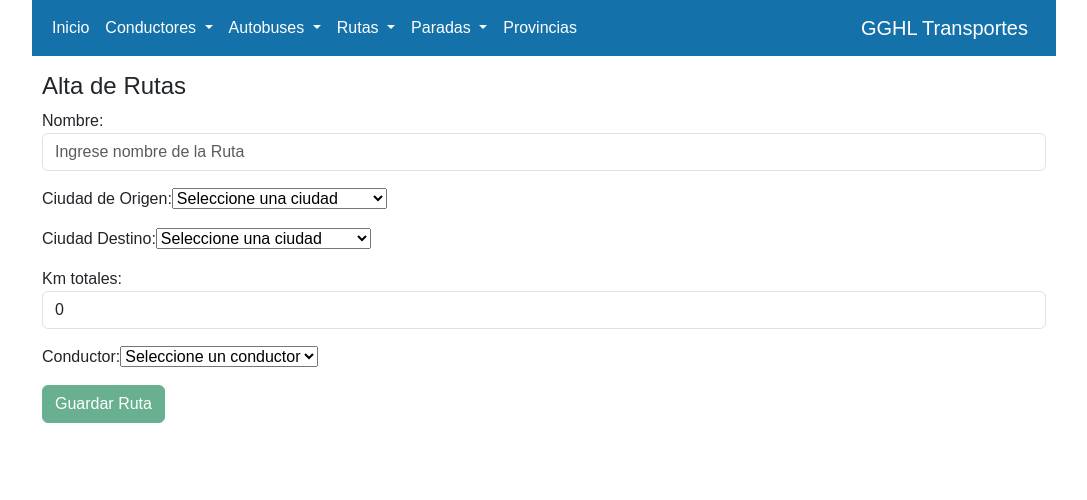
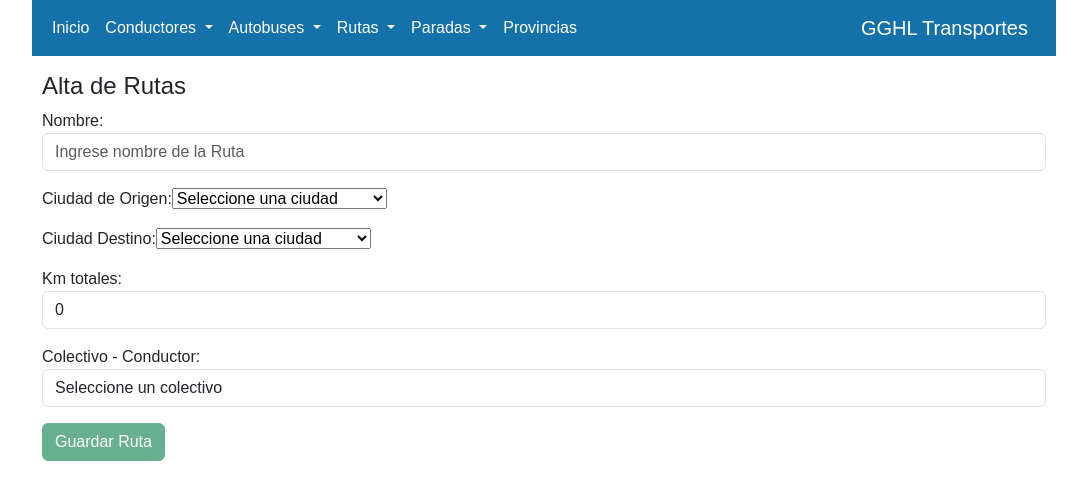
Before and after one commit to Gabriel-IFTS24/GGHL_NG, an Angular app: page /rutas-alta in a window 1280 px wide. Shown: the top 500 px of the page, without its empty margins (96-1183 px from the left). Built offline with nearby package versions, Linux system fonts and the light colour scheme.

Commit message:
Se agregaron conductor y matricula en el formulario de ruta-alta

```diff
--- a/src/app/componentes/rutas-alta/rutas-alta.component.html
+++ b/src/app/componentes/rutas-alta/rutas-alta.component.html
@@ -40,13 +40,18 @@
 
 
     <div class="form-group mb-3">
-        <label for="conductor">Conductor:</label>
-        <select id="conductor" (change)="seleccionarConductor($event)">
+        <label for="conductor">Colectivo - Conductor:</label>
+        <!-- <select id="conductor" (change)="seleccionarConductor($event)">
             <option value="" disabled selected>Seleccione un conductor</option>
             @for (conductor of conductores; track $index) {
                 <option [value]="conductor.apellido + ' ' + conductor.nombre">{{ conductor.apellido }}, {{ conductor.nombre }}</option>
             }
-
+        </select> -->
+        <select id="colectivo" (change)="seleccionarColectivo($event)" class="form-control" formControlName="colectivo">
+            <option value="" disabled selected>Seleccione un colectivo</option>
+            @for (colectivo of colectivos; track $index) {
+                <option [value]="colectivo.patente + ' - ' + colectivo.conductor">{{ colectivo.patente }} - {{ colectivo.conductor}}</option>
+            }
         </select>
     </div>
 
--- a/src/app/componentes/rutas-alta/rutas-alta.component.ts
+++ b/src/app/componentes/rutas-alta/rutas-alta.component.ts
@@ -5,9 +5,12 @@ import { Ruta } from '../../modelos/ruta';
 import { RutaService } from '../../servicios/ruta.service';
 
 // Esto hay que cambiarlo a colectivos
-import { ConductorService } from '../../servicios/conductor.service';
-import { Conductor } from '../../modelos/conductor';
+// import { ConductorService } from '../../servicios/conductor.service';
+// import { Conductor } from '../../modelos/conductor';
 
+// prueba de colectivo
+import { ColectivoService } from '../../servicios/colectivo.service';
+import { Colectivo } from '../../modelos/colectivo';
 @Component({
   selector: 'app-rutas-alta',
   imports: [ReactiveFormsModule, CommonModule],
@@ -55,24 +58,35 @@ export class RutasAltaComponent implements OnInit{
     origen: new FormControl('', Validators.required),
     destino: new FormControl('', Validators.required),
     distanciaKm: new FormControl(0, [Validators.required, Validators.min(1)]),
+    colectivo: new FormControl('', Validators.required)
   })
 
   // Esto hay que cambiarlo a colectivos
-  constructor(private rutaService: RutaService,  private conductorService: ConductorService){ }
+  // constructor(private rutaService: RutaService,  private conductorService: ConductorService){ }
+  constructor(private rutaService: RutaService,  private colectivoService: ColectivoService){ }
 
   // Esto hay que cambiarlo a colectivos
-  conductores: Conductor[] = [];
-  conductorSeleccionado: string = '';
+  // conductores: Conductor[] = [];
+  // conductorSeleccionado: string = '';
+  colectivos: Colectivo[] = [];
+  colectivoSeleccionado: string = '';
 
   // Esto hay que cambiarlo a colectivos
   ngOnInit(): void {
-    this.conductores = this.conductorService.obtenerConductores();
+    // this.conductores = this.conductorService.obtenerConductores();
+    this.colectivos = this.colectivoService.obtenerColectivos();
   }
 
     // Esto hay que cambiarlo a colectivos
-    seleccionarConductor(event: Event): void {
+    // seleccionarConductor(event: Event): void {
+    //   const selectElement = event.target as HTMLSelectElement;
+    //   this.conductorSeleccionado = selectElement.value;
+
+    // }
+    seleccionarColectivo(event: Event): void {
       const selectElement = event.target as HTMLSelectElement;
-      this.conductorSeleccionado = selectElement.value;
+      this.colectivoSeleccionado = selectElement.value;
+
     }
 
   agregarRuta(): void {
@@ -82,7 +96,8 @@ export class RutasAltaComponent implements OnInit{
         nombre: this.rutaForm.value.nombre ?? '',
         origen: this.rutaForm.value.origen ?? '',
         destino: this.rutaForm.value.destino ?? '',
-        distanciaKm: this.rutaForm.value.distanciaKm ?? 0
+        distanciaKm: this.rutaForm.value.distanciaKm ?? 0,
+        colectivo: this.rutaForm.value.colectivo ?? '',
       }
 
       this.rutaService.guardarRuta(nuevaRuta);
--- a/src/app/componentes/rutas-gestion/rutas-gestion.component.html
+++ b/src/app/componentes/rutas-gestion/rutas-gestion.component.html
@@ -10,8 +10,8 @@
         <th scope="col">Ciudad Origen</th>
         <th scope="col">Ciudad Destino</th>
         <th scope="col">Distancia total (km)</th>
-        <th scope="col">Conductor</th>
-        <th scope="col">Autobus</th>
+        <th scope="col">Autobus - Conductor</th>
+        <!-- <th scope="col">Conductor</th> -->
         <th scope="col"></th>
     </tr>
   </thead>
@@ -19,14 +19,15 @@
   <!-- Dejo el elemento que se llena con el script -->
   <tbody id="tbody">
     @for (ruta of rutas; track ruta.id){
+
         <tr>
             <th scope="row">{{ ruta.id }}</th>
             <td>{{ ruta.nombre }} </td>
             <td>{{ ruta.origen }} </td>
             <td>{{ ruta.destino }} </td>
             <td>{{ ruta.distanciaKm }} </td>
-            <td> Conductor  </td>
-            <td> Autobus  </td>
+            <td>{{ ruta.colectivo }}  </td>
+            <!-- <td> conductor  </td> -->
             <td>
                 <!-- <button type="button" class="btn btn-primary btn-sm" [routerLink]="['/conductores-detalle',conductor.id]">Modificar</button> -->
                 <button class="btn btn-danger btn-sm ms-2" (click)="borrarRuta(ruta.id)">Eliminar</button>
--- a/src/app/modelos/ruta.ts
+++ b/src/app/modelos/ruta.ts
@@ -1,8 +1,9 @@
+
 export class Ruta {
     id?: number;
     nombre?: string;
     origen?: string;
     destino?: string;
     distanciaKm?: number;
-
+    colectivo?: string;
 }
```
